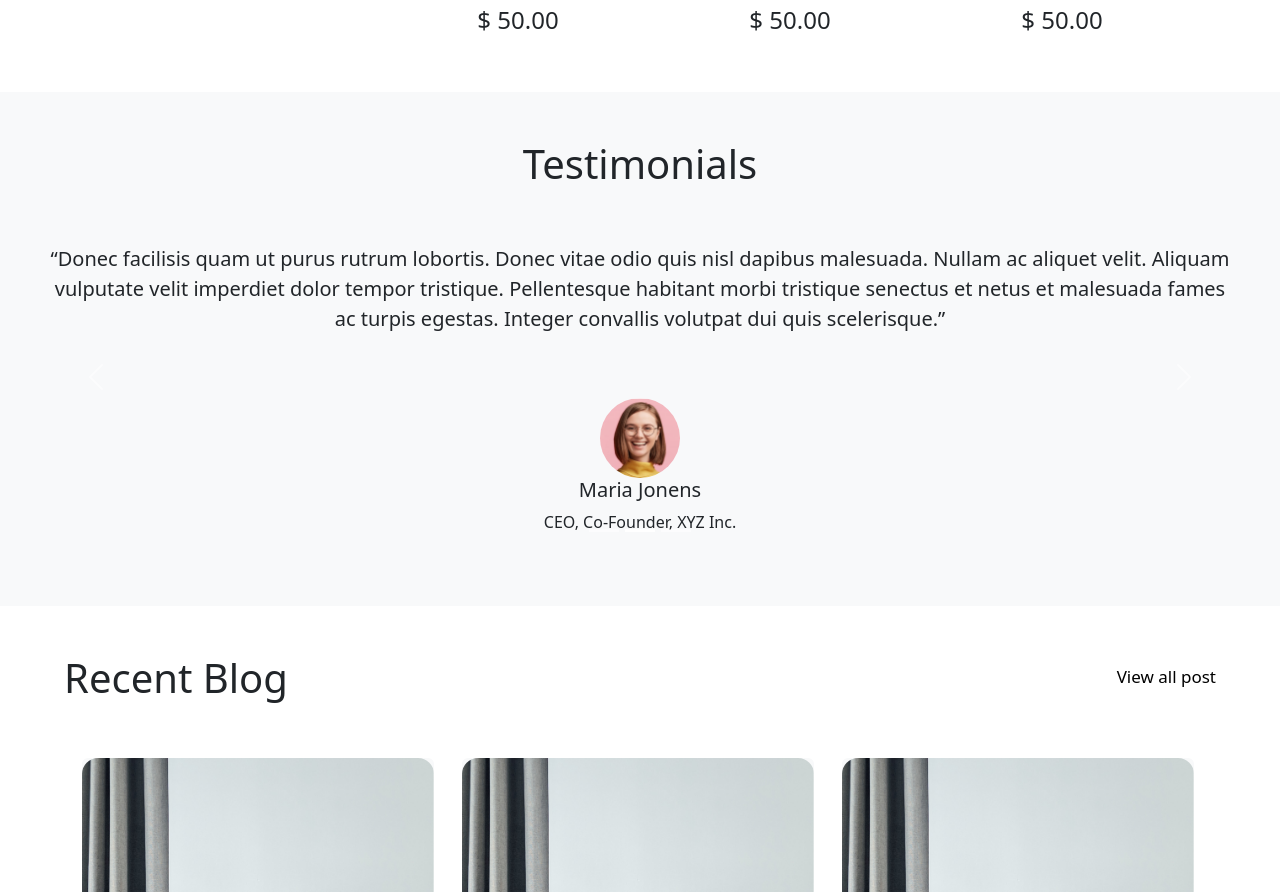
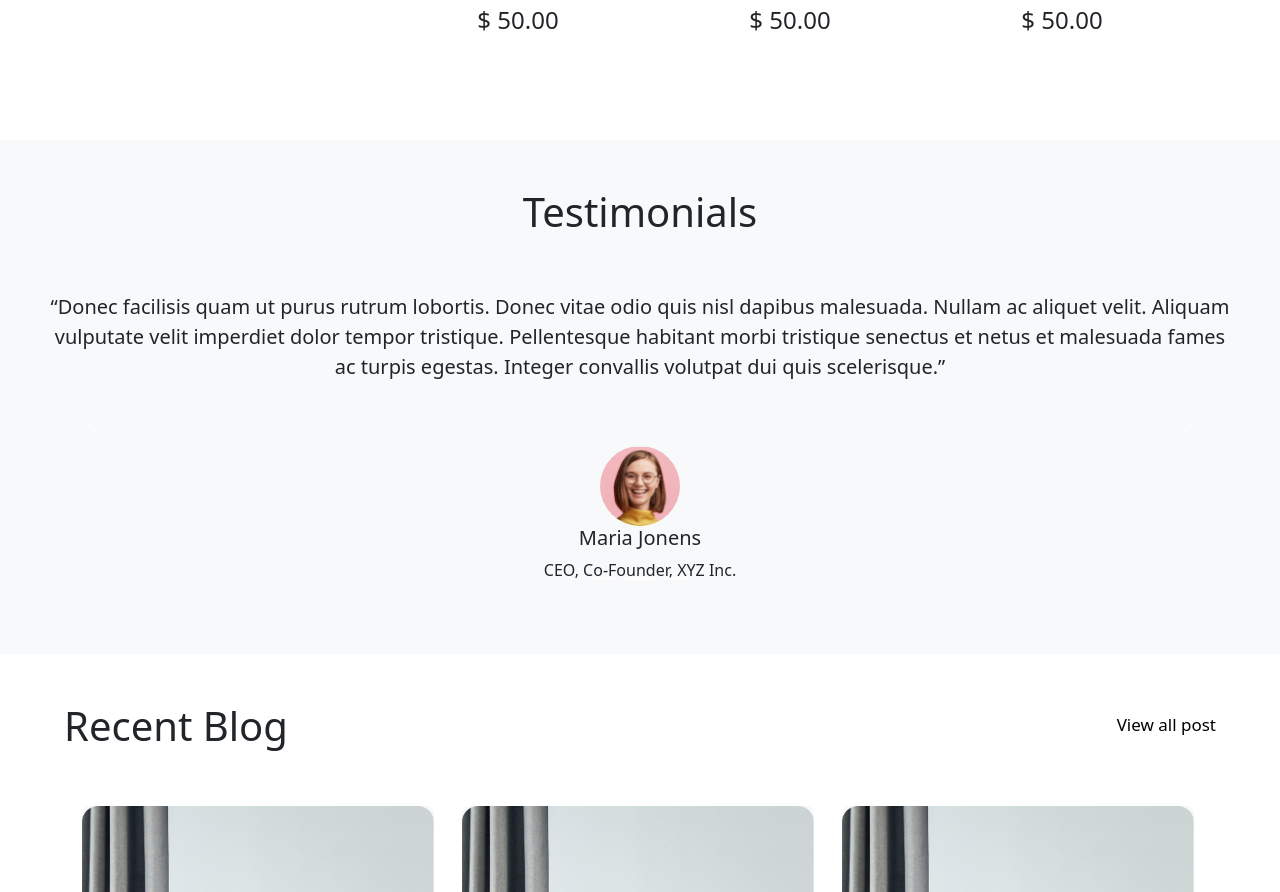
Before and after one commit to aniket-patil7075/Furniture_E-commerce, a React (Vite) app: page / in a window 1280 px wide. Shown: the part 1048-1940 px from the top of the page. Built offline with nearby package versions, Linux system fonts and the light colour scheme; data requests are answered from the project's data file.

Commit message:
margin padding done

```diff
--- a/src/assets/Testimonials.jsx
+++ b/src/assets/Testimonials.jsx
@@ -3,7 +3,7 @@ import Carousel from "react-bootstrap/Carousel";
 
 function Testimonials() {
   return (
-    <div className="bg-body-tertiary text-center py-5">
+    <div className="bg-body-tertiary text-center py-5 mt-5">
         <h1>Testimonials</h1>
       <Carousel>
         <Carousel.Item>
```
